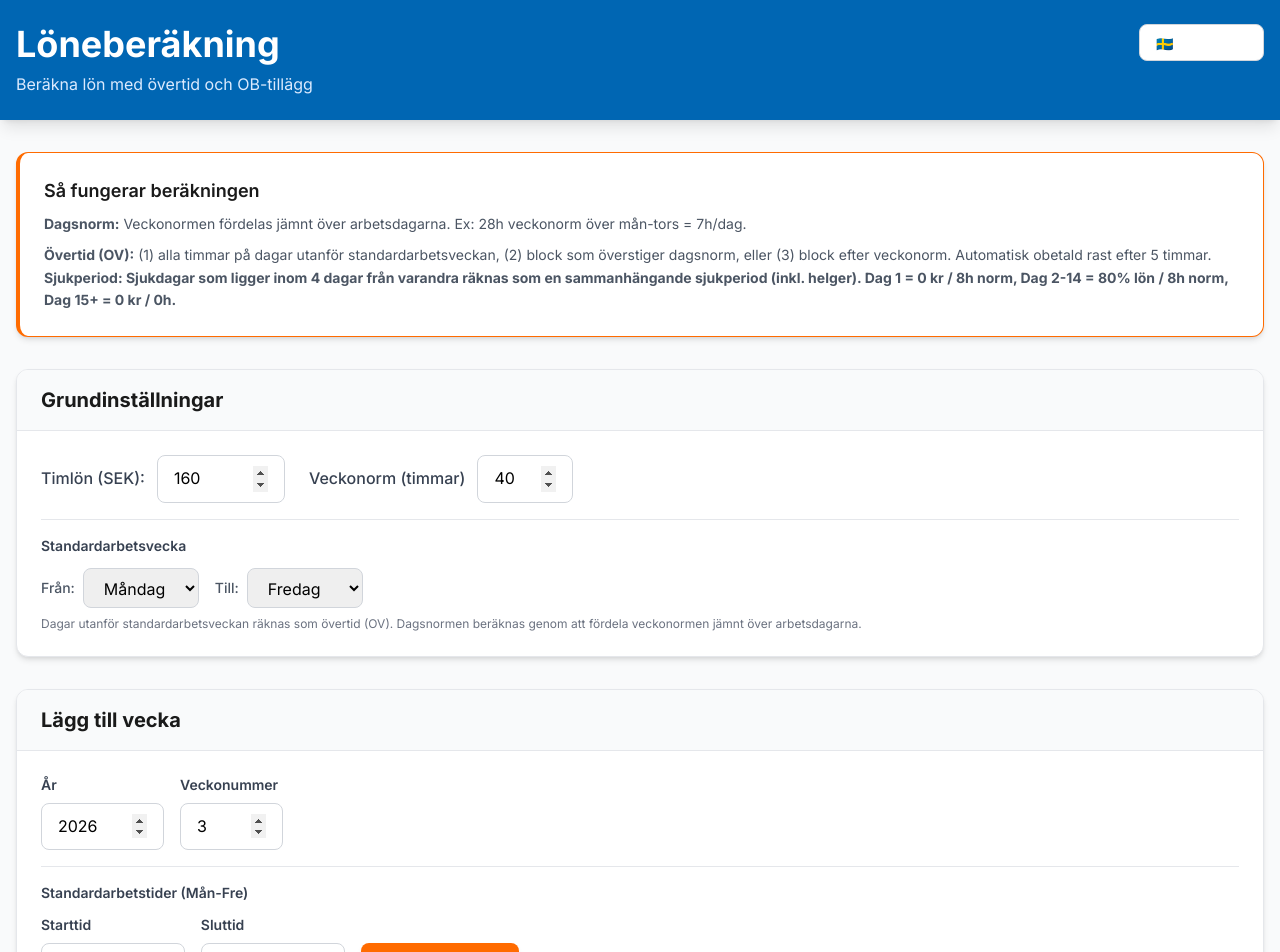
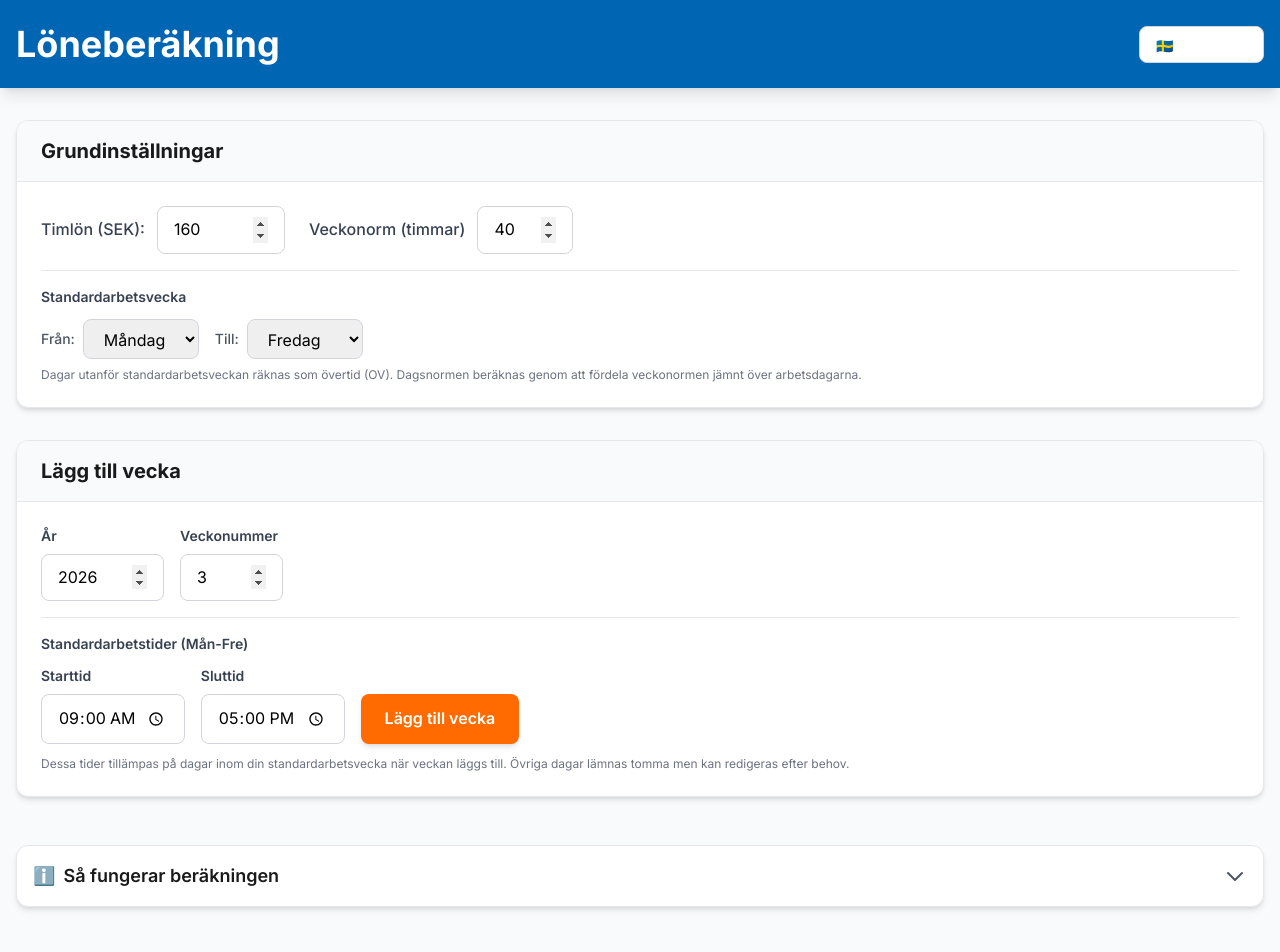
Before and after one commit to mendi-git/wage-calc, a React (Vite) app: page / in a window 1280 px wide. Shown: the top 952 px of the page. Built offline with nearby package versions, Linux system fonts and the light colour scheme.

Commit message:
moved explanation

```diff
--- a/src/App.tsx
+++ b/src/App.tsx
@@ -15,6 +15,7 @@ function App() {
   const [workWeekStart, setWorkWeekStart] = useState<DayOfWeekNumber>(1); // Monday
   const [workWeekEnd, setWorkWeekEnd] = useState<DayOfWeekNumber>(5); // Friday
   const [result, setResult] = useState<CalculationResult | null>(null);
+  const [isExplanationExpanded, setIsExplanationExpanded] = useState<boolean>(false);
 
   const handleAddWeek = (week: Week) => {
     setWeeks([...weeks, week]);
@@ -92,33 +93,15 @@ function App() {
     <div className="min-h-screen bg-byggnads-gray-50">
       {/* Header Bar */}
       <div className="bg-byggnads-blue-500 text-white shadow-lg">
-        <div className="container mx-auto px-4 py-6 max-w-7xl flex justify-between items-start">
-          <div className="flex-1">
-            <h1 className="text-3xl md:text-4xl font-bold mb-2">
-              {t.title}
-            </h1>
-            <p className="text-byggnads-blue-100 text-sm md:text-base max-w-3xl">
-              {t.subtitle}
-            </p>
-          </div>
+        <div className="container mx-auto px-4 py-6 max-w-7xl flex justify-between items-center">
+          <h1 className="text-3xl md:text-4xl font-bold">
+            {t.title}
+          </h1>
           <LanguagePicker />
         </div>
       </div>
 
       <div className="container mx-auto px-4 py-8 max-w-7xl">
-        {/* Info Banner */}
-        <div className="card mb-8 border-l-4 border-byggnads-orange-500">
-          <div className="p-6">
-            <h2 className="text-lg font-semibold text-byggnads-dark mb-2">{t.infoTitle}</h2>
-            <p className="text-byggnads-gray-600 text-sm leading-relaxed mb-2">
-              <strong>{t.infoDailyNorm}</strong> {t.infoDailyNormExample}
-            </p>
-            <p className="text-byggnads-gray-600 text-sm leading-relaxed">
-              <strong>{t.infoOvertime}</strong> {t.infoOvertimeDetails} <strong>{t.infoSickPeriod}</strong>
-            </p>
-          </div>
-        </div>
-
         <div className="card mb-8">
           <div className="bg-byggnads-gray-50 px-6 py-4 border-b border-byggnads-gray-200">
             <h2 className="text-xl font-bold text-byggnads-dark">{t.basicSettings}</h2>
@@ -226,6 +209,47 @@ function App() {
             <Summary result={result} />
           </div>
         )}
+
+        {/* Collapsible Explanation Section */}
+        <div className="mt-12 mb-8">
+          <button
+            onClick={() => setIsExplanationExpanded(!isExplanationExpanded)}
+            className="w-full card hover:shadow-md transition-shadow duration-200"
+          >
+            <div className="p-4 flex items-center justify-between">
+              <h2 className="text-lg font-semibold text-byggnads-dark flex items-center gap-2">
+                <span className="text-byggnads-blue-500">ℹ️</span>
+                {t.infoTitle}
+              </h2>
+              <svg
+                className={`w-6 h-6 text-byggnads-gray-600 transition-transform duration-200 ${
+                  isExplanationExpanded ? 'rotate-180' : ''
+                }`}
+                fill="none"
+                stroke="currentColor"
+                viewBox="0 0 24 24"
+              >
+                <path strokeLinecap="round" strokeLinejoin="round" strokeWidth={2} d="M19 9l-7 7-7-7" />
+              </svg>
+            </div>
+          </button>
+
+          {isExplanationExpanded && (
+            <div className="card mt-2 border-l-4 border-byggnads-orange-500">
+              <div className="p-6">
+                <p className="text-byggnads-gray-700 text-sm leading-relaxed mb-3">
+                  {t.subtitle}
+                </p>
+                <p className="text-byggnads-gray-600 text-sm leading-relaxed mb-2">
+                  <strong>{t.infoDailyNorm}</strong> {t.infoDailyNormExample}
+                </p>
+                <p className="text-byggnads-gray-600 text-sm leading-relaxed">
+                  <strong>{t.infoOvertime}</strong> {t.infoOvertimeDetails} <strong>{t.infoSickPeriod}</strong>
+                </p>
+              </div>
+            </div>
+          )}
+        </div>
       </div>
     </div>
   );
```
